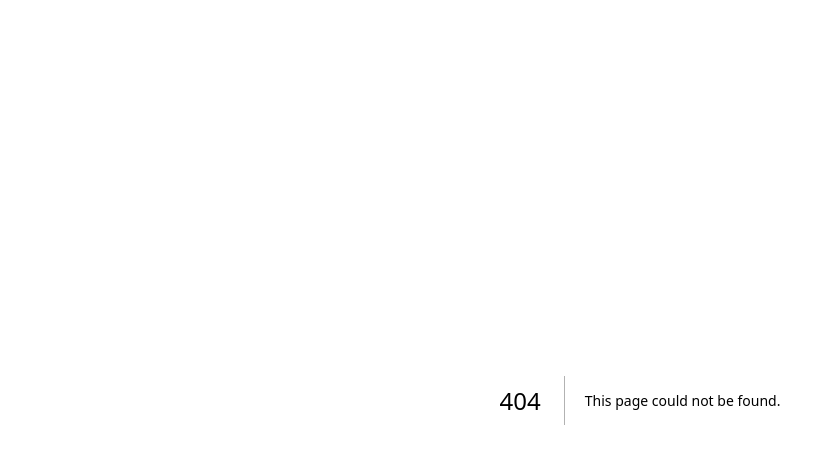
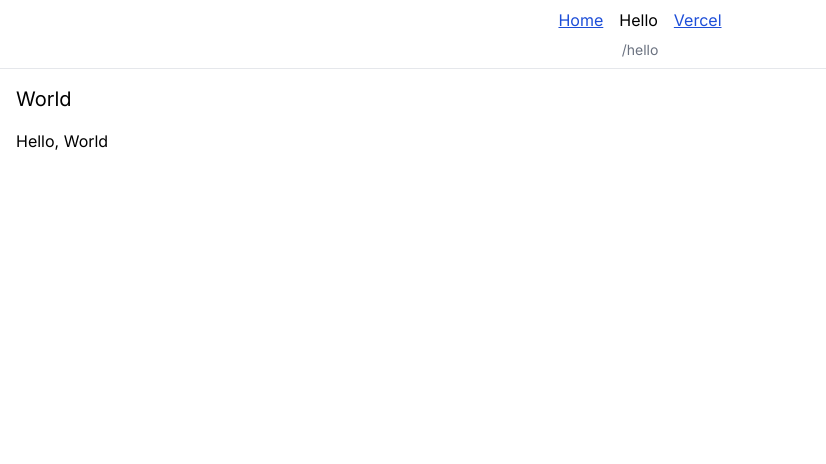
Before and after one commit to ksk1015/hello-vercel, a Next.js app: page /hello in a window 1280 px wide. Before the commit this address had no page. Shown: the top 464 px of the page, without its empty margins (0-826 px from the left). Built offline with nearby package versions, Linux system fonts and the light colour scheme.

Commit message:
デモページを追加

```diff
--- /dev/null
+++ b/app/_components/HeaderNavigation.tsx
@@ -0,0 +1,30 @@
+'use client'
+
+import { usePathname } from 'next/navigation'
+import Link from 'next/link'
+
+export default function HeaderNavigation() {
+  const pathname = usePathname()
+  const links = [
+    { href: '/', title: 'Home' },
+    { href: '/hello', title: 'Hello' },
+    { href: '/hello/vercel', title: 'Vercel' },
+  ]
+  return (
+    <div className="sticky z-20 top-0 p-2 border-b border-b-gray-200 bg-white">
+      <nav className="flex justify-center gap-4">
+        {links.map((item, i) => (
+          <Link
+            key={i}
+            href={item.href}
+            aria-current={item.href === pathname ? 'page' : undefined}
+            className="text-blue-700 underline aria-[current]:text-black aria-[current]:no-underline"
+          >
+            {item.title}
+          </Link>
+        ))}
+      </nav>
+      <div className="mt-2 text-center text-gray-500 text-sm">{pathname}</div>
+    </div>
+  )
+}
--- a/app/globals.css
+++ b/app/globals.css
@@ -16,7 +16,7 @@
   }
 }
 
-body {
+/* body {
   color: rgb(var(--foreground-rgb));
   background: linear-gradient(
       to bottom,
@@ -24,4 +24,4 @@ body {
       rgb(var(--background-end-rgb))
     )
     rgb(var(--background-start-rgb));
-}
+} */
--- /dev/null
+++ b/app/hello/page.tsx
@@ -0,0 +1,18 @@
+import type { Metadata } from 'next'
+
+const target = 'World'
+
+export const metadata: Metadata = {
+  title: `Hello, ${target}`,
+}
+
+export default function Hello() {
+  return (
+    <div className="m-4">
+      <h1 className="text-xl">{target}</h1>
+      <div className="[&>*]:my-4">
+        <p>Hello, {target}</p>
+      </div>
+    </div>
+  )
+}
--- /dev/null
+++ b/app/hello/vercel/page.tsx
@@ -0,0 +1,18 @@
+import type { Metadata } from 'next'
+
+const target = 'Vercel'
+
+export const metadata: Metadata = {
+  title: `Hello, ${target}`,
+}
+
+export default function Hello() {
+  return (
+    <div className="m-4">
+      <h1 className="text-xl">{target}</h1>
+      <div className="[&>*]:my-4">
+        <p>Hello, {target}</p>
+      </div>
+    </div>
+  )
+}
--- a/app/layout.tsx
+++ b/app/layout.tsx
@@ -1,6 +1,7 @@
 import type { Metadata } from 'next'
 import { Inter } from 'next/font/google'
 import './globals.css'
+import HeaderNavigation from './_components/HeaderNavigation'
 
 const inter = Inter({ subsets: ['latin'] })
 
@@ -15,8 +16,11 @@ export default function RootLayout({
   children: React.ReactNode
 }) {
   return (
-    <html lang="en">
-      <body className={inter.className}>{children}</body>
+    <html lang="ja">
+      <body className={inter.className}>
+        <HeaderNavigation />
+        <main>{children}</main>
+      </body>
     </html>
   )
 }
```
